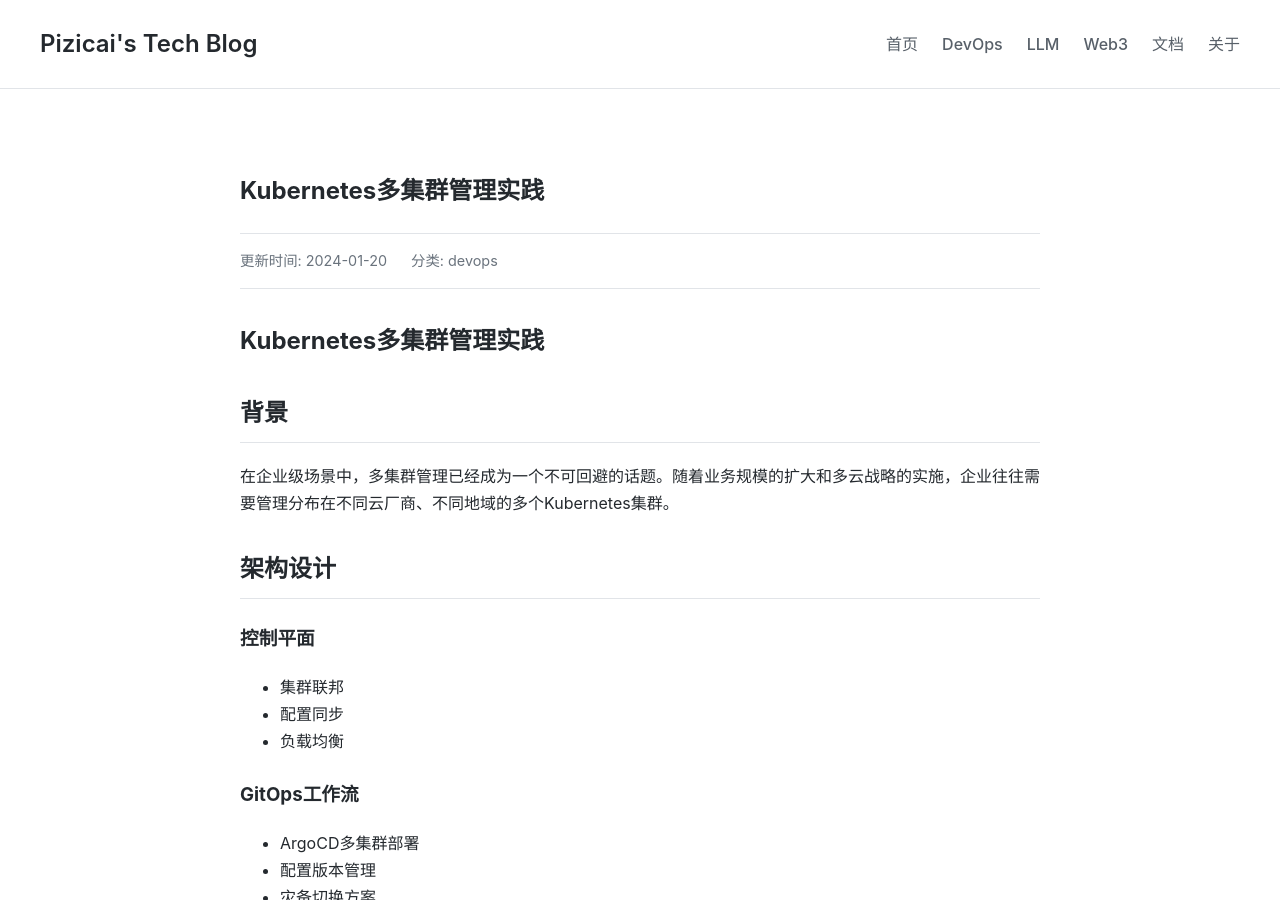
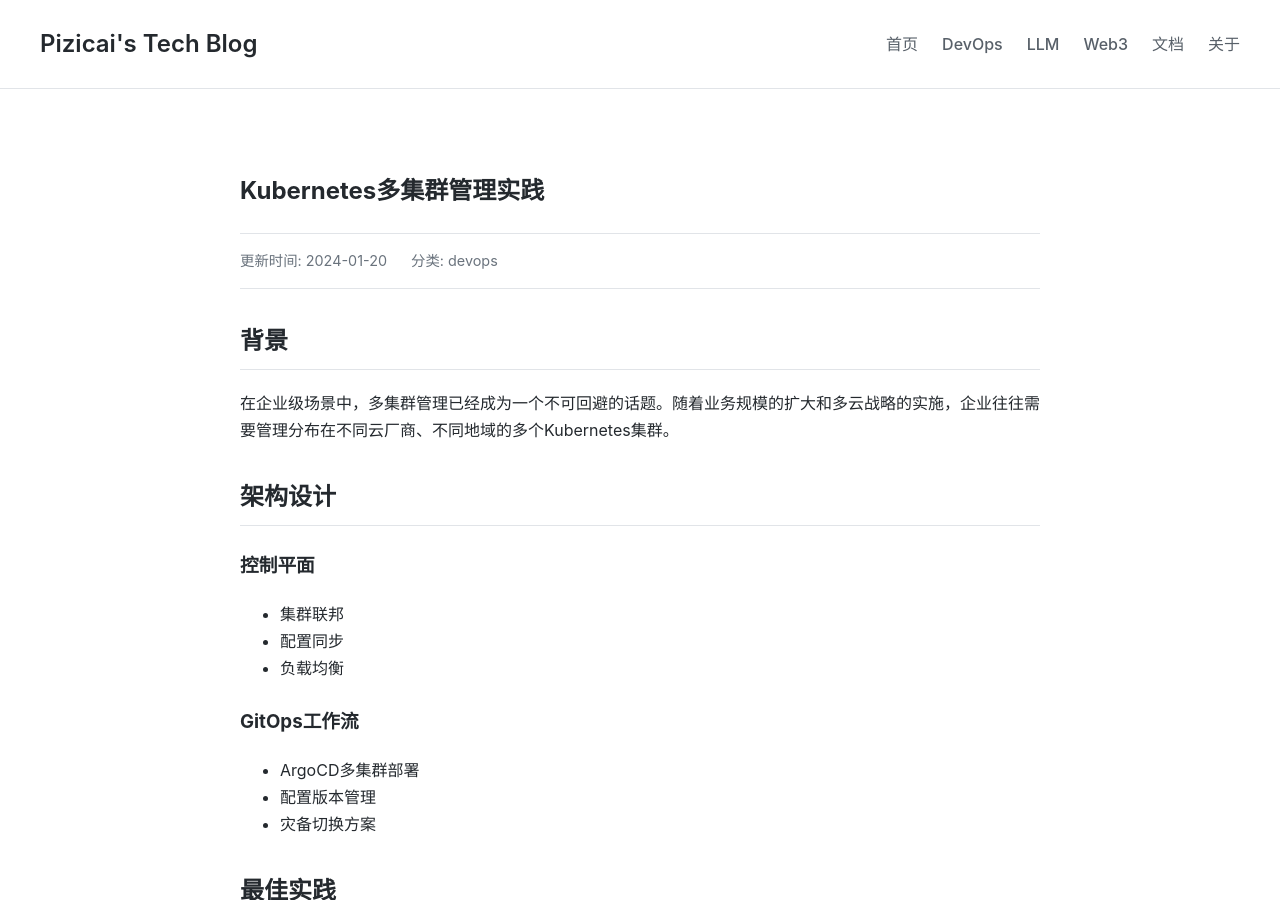
Before and after one commit to pizicaiman/pizicaiman.github.io, a Jekyll site: the page built from docs/devops/2024/kubernetes-multi-cluster.md, in a window 1280 px wide and 900 px high. Built offline with Jekyll 4.4.1, drawn with Linux system fonts in a browser that asks for light colours.

Commit message:
调整文章内容结构

```diff
--- a/docs/devops/2024/kubernetes-multi-cluster.md
+++ b/docs/devops/2024/kubernetes-multi-cluster.md
@@ -7,8 +7,6 @@ tags: [kubernetes, multi-cluster, gitops]
 excerpt: 探讨在多云环境下Kubernetes集群的统一管理方案
 permalink: /docs/devops/2024/kubernetes-multi-cluster/
 ---
-
-# Kubernetes多集群管理实践
 
 ## 背景
 
```
